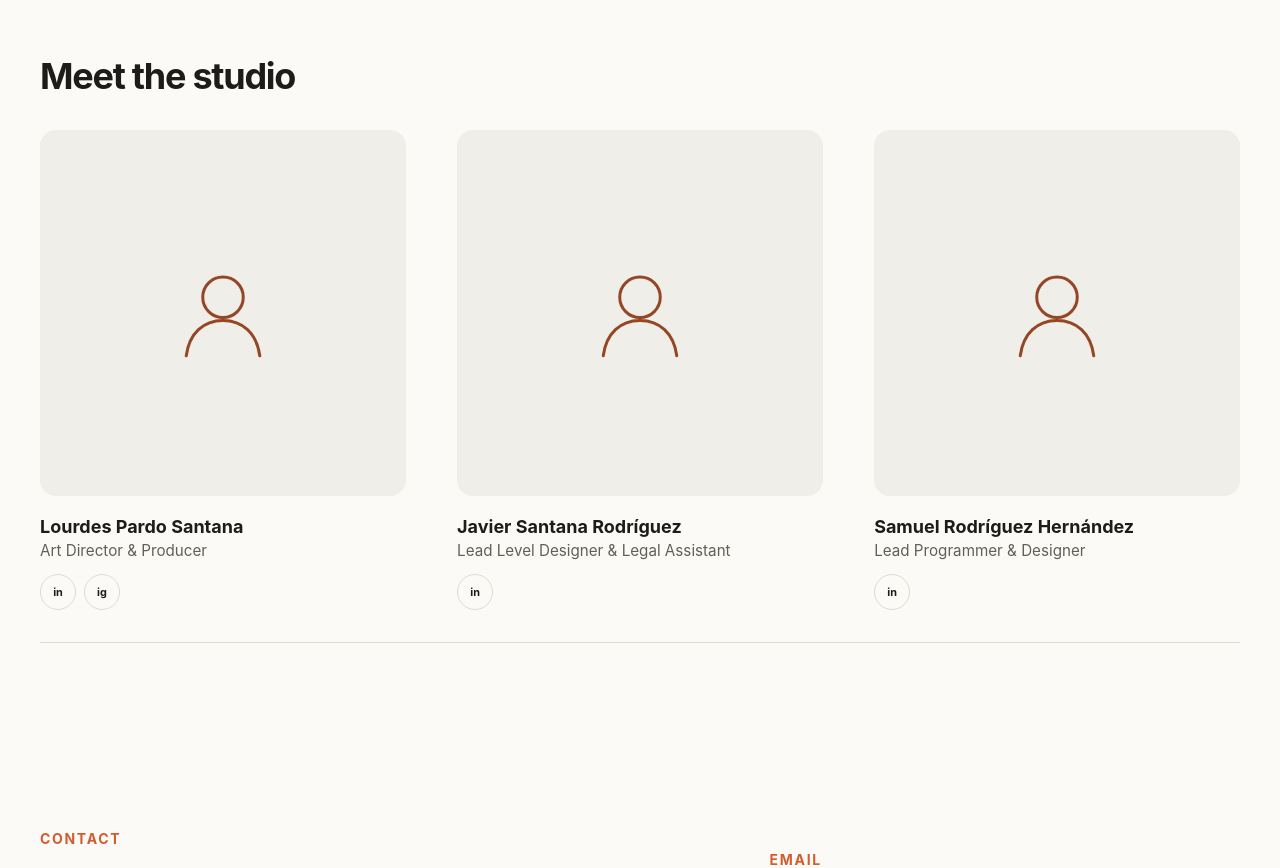
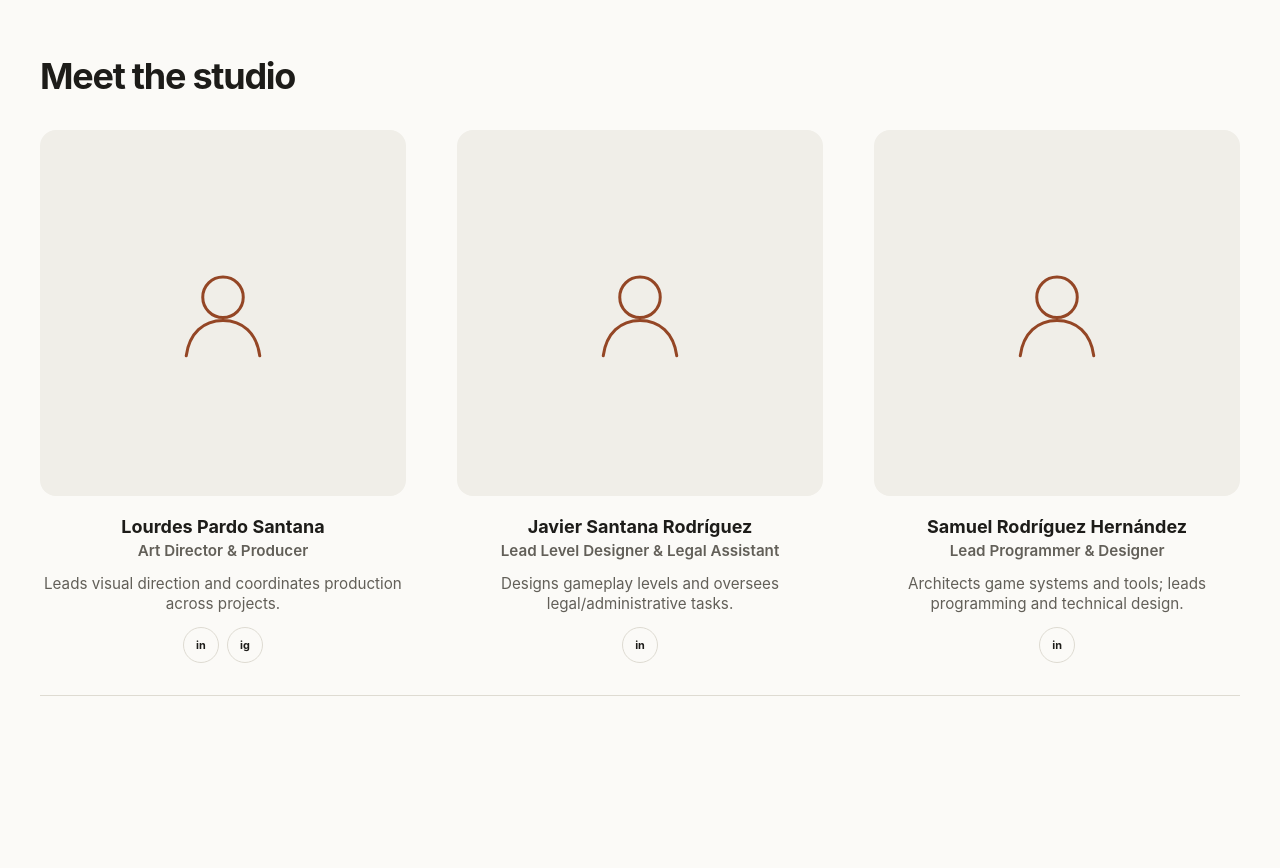
Before and after one commit to SamuelRodri/Luminaria-Creations, a React (Vite) app: page / in a window 1280 px wide. Shown: the part 1620-2488 px from the top of the page. Built offline with nearby package versions, Linux system fonts and the light colour scheme.

Commit message:
Center socials, add short bios, refine team styling

```diff
--- a/src/components/TeamSection/TeamSection.css
+++ b/src/components/TeamSection/TeamSection.css
@@ -62,6 +62,8 @@
   margin: 0;
   padding: 0;
   list-style: none;
+  justify-content: center;
+  margin-top: var(--space-3);
 }
 
 .team-member__socials a {
@@ -78,6 +80,22 @@
   transition: color 160ms ease, border-color 160ms ease, background-color 160ms ease;
 }
 
+.team-member {
+  text-align: center;
+}
+
+.team-member__role {
+  margin: var(--space-1) 0 0;
+  color: var(--color-text-muted);
+  font-weight: 600;
+}
+
+.team-member__desc {
+  margin: 0.35rem 0 var(--space-3);
+  color: var(--color-text-muted);
+  font-size: 0.95rem;
+}
+
 .team-member__socials a:hover,
 .team-member__socials a:focus-visible {
   border-color: var(--color-accent);
--- a/src/components/TeamSection/TeamSection.jsx
+++ b/src/components/TeamSection/TeamSection.jsx
@@ -16,7 +16,10 @@ function TeamMember({ member, socialLabel }) {
         <ProfilePlaceholder />
       </div>
       <h4>{member.name}</h4>
-      <p>{member.role}</p>
+      <p className="team-member__role">{member.role}</p>
+      {member.description && (
+        <p className="team-member__desc">{member.description}</p>
+      )}
       <ul
         className="team-member__socials"
         aria-label={`${socialLabel} ${member.name}`}
--- a/src/content/translations.js
+++ b/src/content/translations.js
@@ -44,6 +44,7 @@ const createTeamMembers = (roles) => [
         url: 'https://www.instagram.com/louxpardo/',
       },
     ],
+    description: 'Leads visual direction and coordinates production across projects.',
   },
   {
     name: 'Javier Santana Rodríguez',
@@ -55,6 +56,7 @@ const createTeamMembers = (roles) => [
         url: 'https://www.linkedin.com/in/javier-santana-rodr%C3%ADguez-200a74396',
       },
     ],
+    description: 'Designs gameplay levels and oversees legal/administrative tasks.',
   },
   {
     name: 'Samuel Rodríguez Hernández',
@@ -66,6 +68,7 @@ const createTeamMembers = (roles) => [
         url: 'https://www.linkedin.com/in/samuelrodri/',
       },
     ],
+    description: 'Architects game systems and tools; leads programming and technical design.',
   },
 ]
 
```
